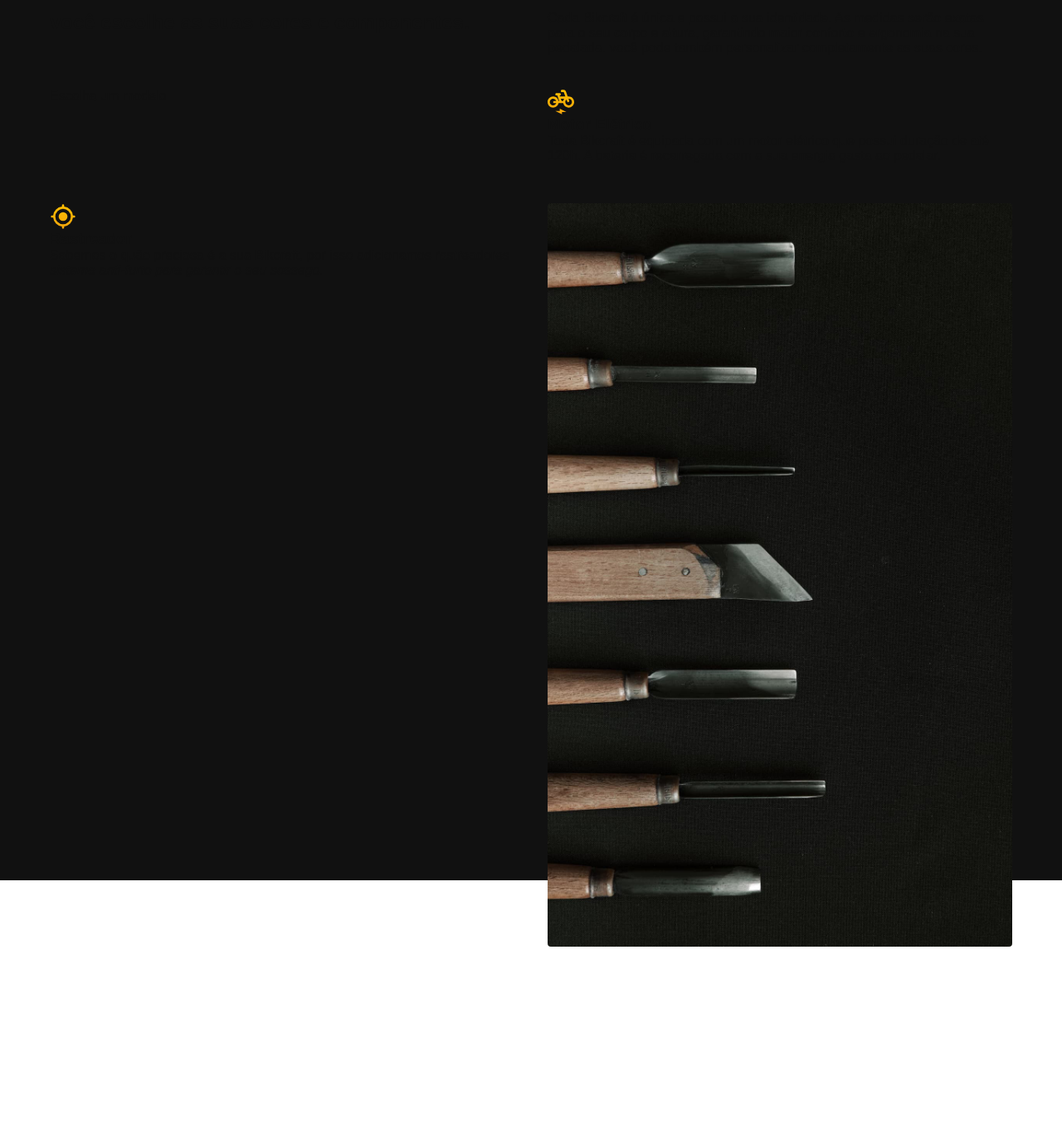
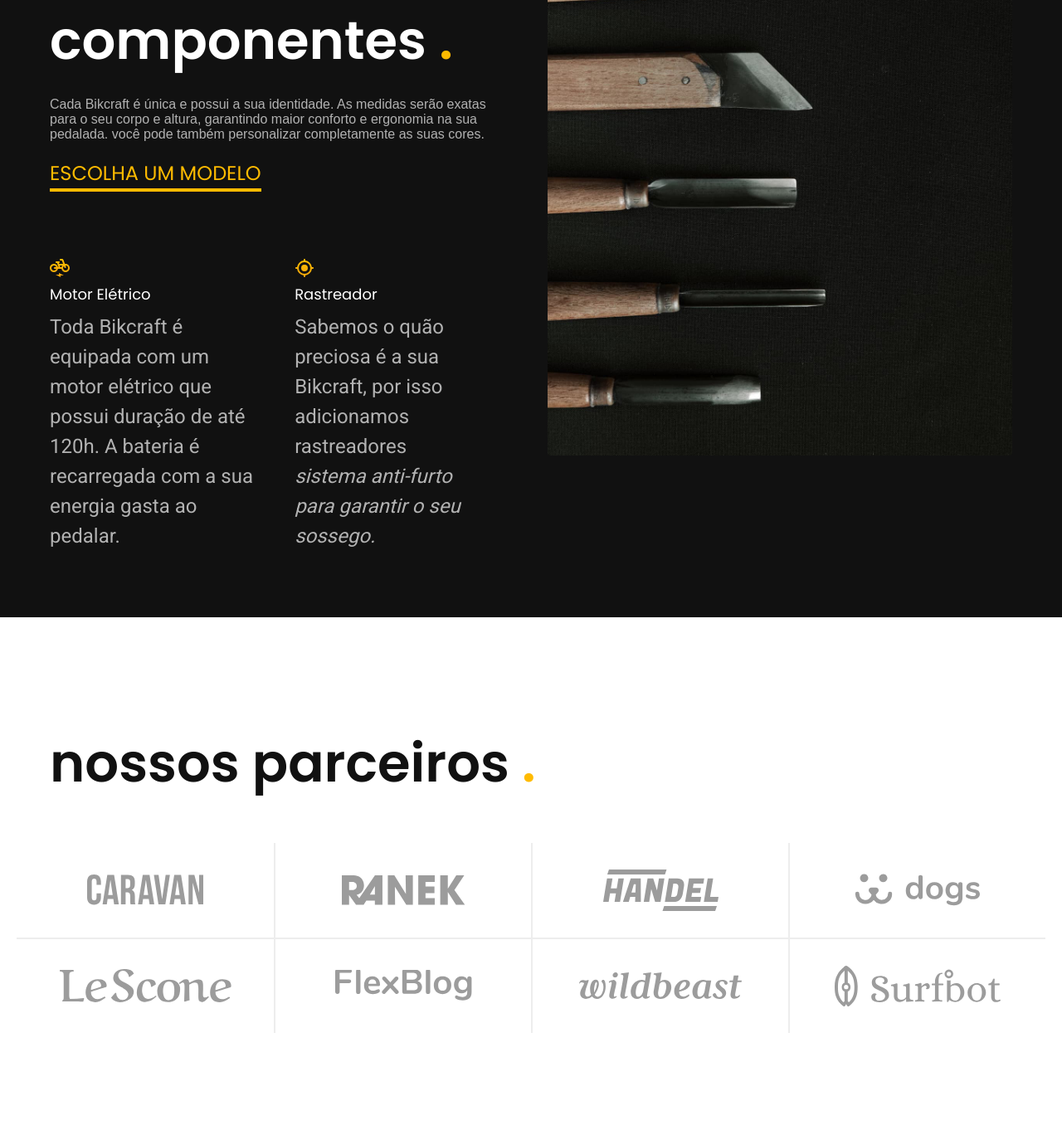
Before and after one commit to beagroh/bikcraft, a plain HTML site: page index.html in a window 1280 px wide. Shown: the part 2035-3403 px from the top of the page at 83% size. Drawn offline with Linux system fonts and the light colour scheme.

Commit message:
parceiros

```diff
--- a/CSS/home/introducao.css
+++ b/CSS/home/introducao.css
@@ -22,6 +22,7 @@
 }
 
 .introducao img {
+    width: 100%;
      height: 100%;
      object-fit: cover;
      border-radius: 4px;
--- /dev/null
+++ b/CSS/home/parceiros.css
@@ -0,0 +1,53 @@
+.parceiros {
+    padding-top: 60px;
+    padding-bottom: 120px;
+}
+
+.parceiros h2 {
+    margin-bottom: 60px;
+}
+
+.parceiros ul {
+    max-width: 1400px;
+    margin: 0 auto;
+    display: grid;
+    grid-template-columns: repeat(4, 1fr);
+    padding: 0 20px;
+}
+
+.parceiros li {
+    padding: 32px;
+    display: flex;
+    border-left: 2px solid var(--cor-2);
+}
+
+.parceiros img {
+    margin: auto;
+}
+
+.parceiros li:first-child,
+.parceiros li:nth-child(5) {
+    border-left: none;
+}
+
+.parceiros li:nth-child(n + 5) {
+    border-top: 2px solid var(--cor-2);
+}
+
+@media (max-width: 800px) {
+    .parceiros {
+        padding-bottom: 60px;
+    }
+    .parceiros h2 {
+        margin-bottom: 20px;
+    }
+    .parceiros ul {
+        grid-template-columns: repeat(2, 1fr);
+    }
+    .parceiros li:nth-child(n + 3) {
+        border-top: 2px solid var(--cor-2);
+    }
+    .parceiros li:nth-child(odd) {
+        border-left: none;
+    }
+}
--- a/CSS/style.css
+++ b/CSS/style.css
@@ -7,6 +7,7 @@
 /* Home */
 @import "./home/introducao.css";
 @import "./home/tecnologia.css";
+@import "./home/parceiros.css";
 
 /* Utilidades */
 @import "./utilidades/componentes.css";
--- a/CSS/utilidades/componentes.css
+++ b/CSS/utilidades/componentes.css
@@ -29,3 +29,22 @@
         font-size: 1rem;
     }
 }
+
+.link {
+    display: inline-block;
+    color: var(--cor-p1);
+    font: 500 1.5rem/1.5 "Poppins", sans-serif;
+    text-transform: uppercase;
+}
+
+.link::after {
+    content: "";
+    display: block;
+    width: 100%;
+    height: 4px;
+    background-color: currentColor;
+}
+
+.link:hover {
+    color: var(--cor-0);
+}
--- a/index.html
+++ b/index.html
@@ -76,31 +76,50 @@
 
     <article class="tecnologia-bg">
         <div class="tecnologia container">
-            <div class="tecnologia-conteudo"></div>
+            <div class="tecnologia-conteudo">
             <span class="font-2-l-b cor-5">Tecnologia Avançada</span>
-            <h2>você escolhe as suas cores e componentes.</h2>
-            <p>Cada Bikcraft é única e possui a sua identidade. As medidas serão exatas para o
+            <h2 class="font-1-xxl cor-0">você escolhe as suas cores e componentes <span class="cor-p1">.</span></h2>
+            <p class="font-2-1 cor-5">Cada Bikcraft é única e possui a sua identidade. As medidas serão exatas para o
                 seu corpo e altura, garantindo maior conforto e ergonomia na sua pedalada. você
                 pode também personalizar completamente as suas cores.</p>
-                <a href="./bicicletas.html">Escolha um modelo</a>
+                <a class="link" href="./bicicletas.html">Escolha um modelo</a>
+                <div class="tecnologia-vantagens">
                 <div>
                     <img src="./img/icones/eletrica.svg" alt="">
-                    <h3>Motor Elétrico</h3>
-                    <p>Toda Bikcraft é equipada com um motor elétrico que possui duração de até
+                    <h3 class="font-1-m cor-0">Motor Elétrico</h3>
+                    <p class="font-2-s cor-5">Toda Bikcraft é equipada com um motor elétrico que possui duração de até
                         120h. A bateria é recarregada com a sua energia gasta ao pedalar.</p>
                 </div>
 
                 <div>
                     <img src="./img/icones/rastreador.svg" alt="">
-                    <h3>Rastreador</h3>
-                    <p>Sabemos o quão preciosa é a sua Bikcraft, por isso adicionamos rastreadores <em>
+                    <h3 class="font-1-m cor-0">Rastreador</h3>
+                    <p class="font-2-s cor-5">Sabemos o quão preciosa é a sua Bikcraft, por isso adicionamos rastreadores <em>
                         sistema anti-furto para garantir o seu sossego.</p>
                 </div>
+            </div>
+            </div>
 
             <div class="tecnologia-imagem">
                 <img src="./img/fotos/tecnologia.jpg" alt="">
             </div>
         </div>
     </article>
+
+    <section class="parceiros" aria-label="Nossos Parceiros">
+        <h2 class="container font-1-xxl">nossos parceiros <span class="cor-p1">.</span></h2>
+
+        <ul>
+            <li><img src="./img/parceiros/caravan.svg" alt="caravan"></li>
+            <li><img src="./img/parceiros/ranek.svg" alt="ranek"></li>
+            <li><img src="./img/parceiros/handel.svg" alt="handel"></li>
+            <li><img src="./img/parceiros/dogs.svg" alt="dogs"></li>
+            <li><img src="./img/parceiros/lescone.svg" alt="lescone"></li>
+            <li><img src="./img/parceiros/flexblog.svg" alt="flexblog"></li>
+            <li><img src="./img/parceiros/wildbeast.svg" alt="wildbeast"></li>
+            <li><img src="./img/parceiros/surfbot.svg" alt="surfbot"></li>
+        </ul>
+    </section>
     </body>
+
 </html>
```
